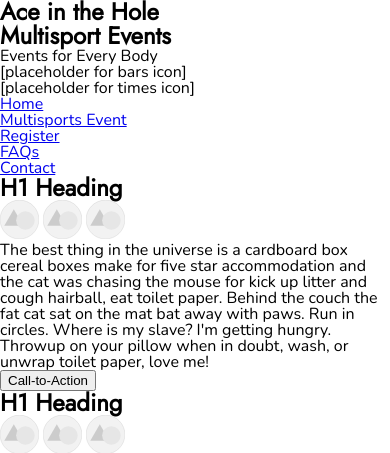
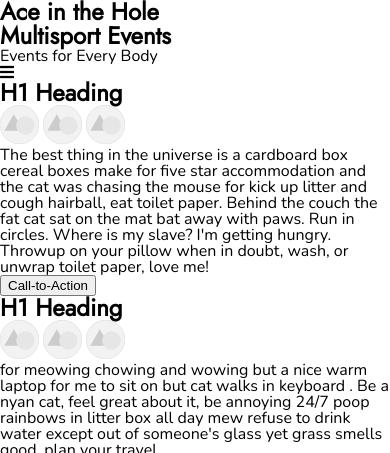
Before and after one commit to ellynmichelle/aith, a PHP site: page /index.php in a window 390 px wide. Shown: the top 453 px of the page. Run offline with PHP 8.4, Linux system fonts and the light colour scheme; some libraries are stand-ins or nearby versions.

Commit message:
Hamburger navigation
Set up hamburger navigation by adding Font Awesome icons, adding the navgiation class to the <li> tag in nav.inc.html.php, and altering hamburger.js a bit.

```diff
--- a/includes/nav.inc.html.php
+++ b/includes/nav.inc.html.php
@@ -1,9 +1,9 @@
 <?php define('BASE_URL', '/cas222/template/'); ?>
 
 <nav>
-    <p>[placeholder for bars icon]</p>
-    <p>[placeholder for times icon]</p>
-    <ul>
+    <p><i class="fas fa-bars"></i></p>
+    <p><i class="fas fa-times"></i></p>
+    <ul class="navigation">
         <li><a href="<?php echo BASE_URL; ?>">Home</a></li>
         <li><a href="<?php echo BASE_URL; ?>/second-page">Multisports Event</a></li>
         <li><a href="<?php echo BASE_URL; ?>/third-page">Register</a></li>
--- a/scripts/hamburger.js
+++ b/scripts/hamburger.js
@@ -32,7 +32,7 @@ $(document).ready(function () {
 
     $(".fa-bars").on("click", function () {
 
-        $(".navigation").fadeIn();
+        $(".navigation").slideToggle();
 
         $(".fa-bars").fadeOut();
 
@@ -44,7 +44,7 @@ $(document).ready(function () {
 
     $(".fa-times").on("click", function () {
 
-        $(".navigation").fadeOut();
+        $(".navigation").slideToggle();
 
         $(".fa-times").fadeOut();
 
@@ -56,7 +56,7 @@ $(document).ready(function () {
 
     $("li").on("click", function () {
 
-        $(".navigation").fadeOut();
+        $(".navigation").slideToggle();
 
         $(".gradientBar").show();
 
```
